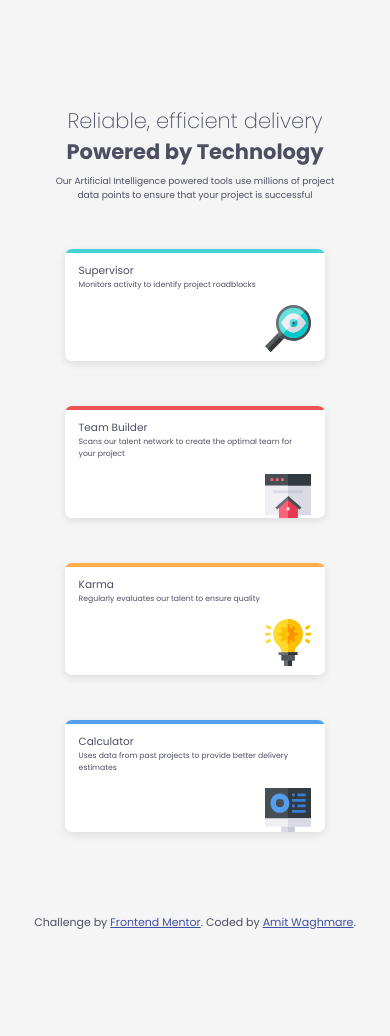
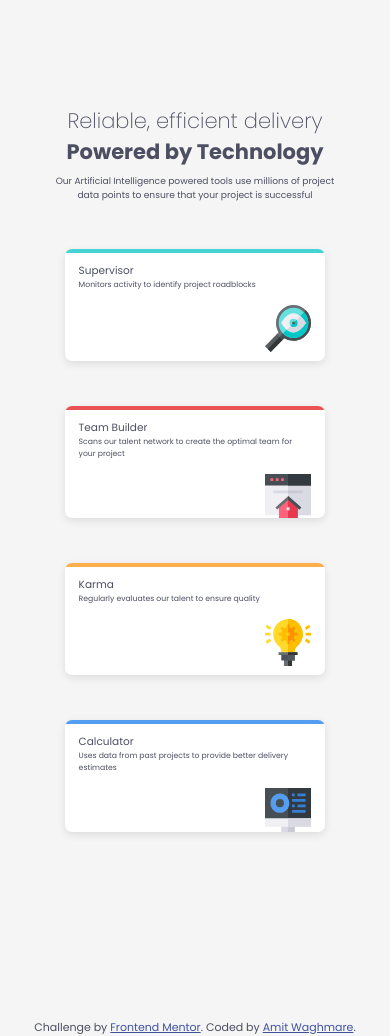
Before and after one commit to waghmare-amit/four-card-feature-section, a plain HTML site: page index.html in a window 390 px wide. Before the commit the page ends 931 px from the top, so only its background shows below. Drawn offline with Linux system fonts and the light colour scheme.

Commit message:
Adjusted footer position

```diff
--- a/queries.css
+++ b/queries.css
@@ -102,9 +102,4 @@
         flex-direction: unset;
         gap: unset;
     }
-
-    .attribution{
-        margin-top: 0;
-        padding-top: 0;
-    }
 }
```
